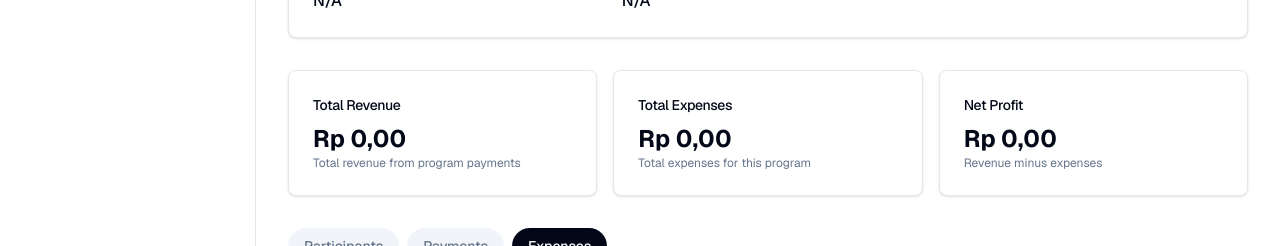
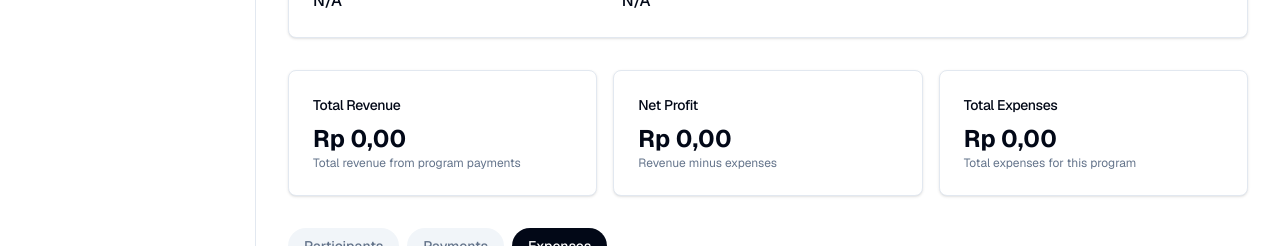
Before and after one commit to jordyandreas/digica-finance-dashboard, a Next.js app: page /programs/1/expenses in a window 1280 px wide. Shown: the part 328-574 px from the top of the page. Built offline with nearby package versions, Linux system fonts and the light colour scheme; no server answers; the database is empty.

Commit message:
Reorder total expenses display in ProgramSummary component for improved clarity.

```diff
--- a/src/app/(admin)/programs/[id]/_components/program-summary.tsx
+++ b/src/app/(admin)/programs/[id]/_components/program-summary.tsx
@@ -22,14 +22,14 @@ export function ProgramSummary({ programId }: ProgramSummaryProps) {
       description: "Total revenue from program payments",
     },
     {
+      title: "Net Profit",
+      value: formatCurrency(netProfit),
+      description: "Revenue minus expenses",
+    },
+    {
       title: "Total Expenses",
       value: formatCurrency(totalExpense),
       description: "Total expenses for this program",
-    },
-    {
-      title: "Net Profit",
-      value: formatCurrency(netProfit),
-      description: "Revenue minus expenses",
     },
   ];
 
```
